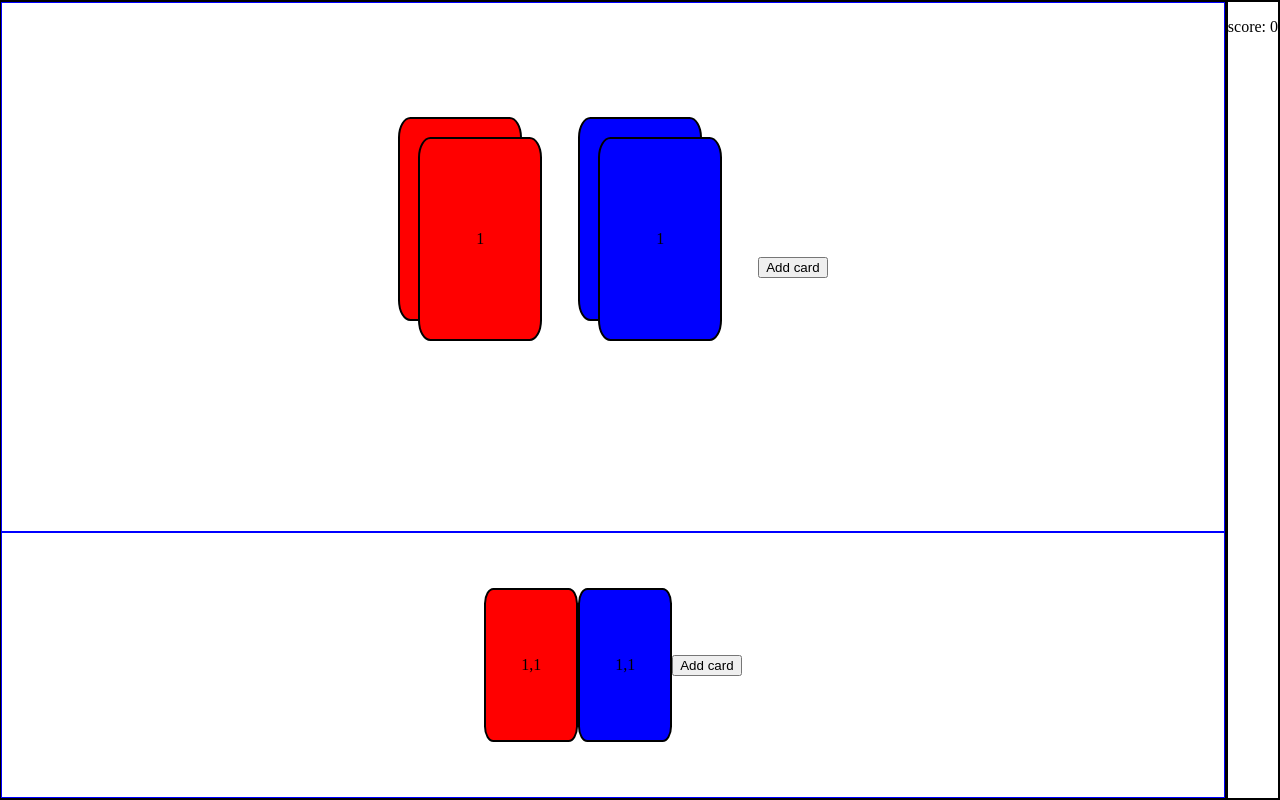
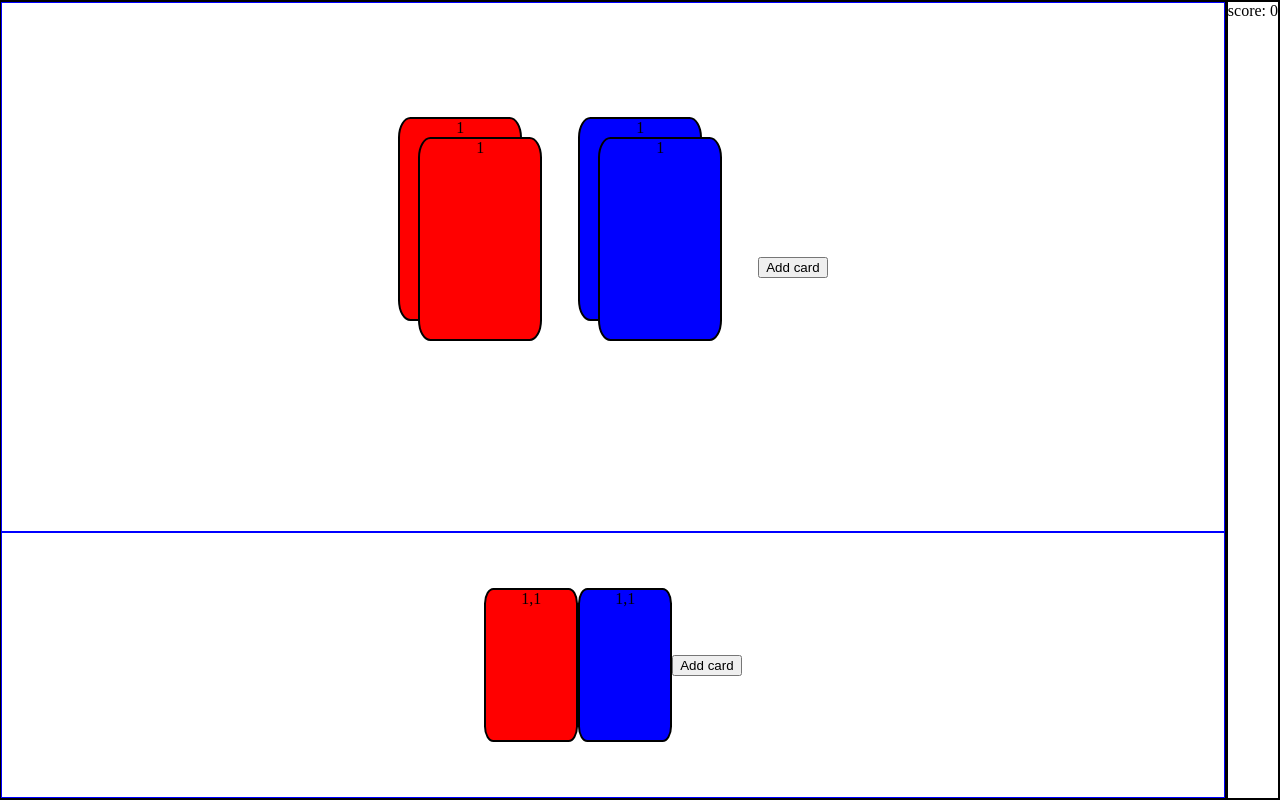
Before and after one commit to Djimovanberlo/stackin-paper, an Angular app: page / in a window 1280 px wide. Built offline with nearby package versions, Linux system fonts and the light colour scheme.

Commit message:
write down some basic gameplay rules

```diff
--- a/src/app/card-player/card-player.component.scss
+++ b/src/app/card-player/card-player.component.scss
@@ -3,5 +3,11 @@
     width: 90px;
     height: 150px;
     background-color: var(--card-colour);
+
+    p {
+      width: fit-content;
+      height: fit-content;
+      margin-inline: auto;
+    }
   }
 }
--- a/src/app/card-target/card-target.component.scss
+++ b/src/app/card-target/card-target.component.scss
@@ -3,5 +3,11 @@
     width: 120px;
     height: 200px;
     background-color: var(--card-colour);
+
+    p {
+      width: fit-content;
+      height: fit-content;
+      margin-inline: auto;
+    }
   }
 }
--- a/src/app/card/card.component.scss
+++ b/src/app/card/card.component.scss
@@ -2,5 +2,4 @@
   border: 2px solid black;
   border-radius: 10%;
   display: grid;
-  place-items: center;
 }
--- a/src/app/game.service.ts
+++ b/src/app/game.service.ts
@@ -27,6 +27,7 @@ export class GameService {
 
   public updateTargetCardsStacks(): void {
     const newTargetCard = this.generateRandomTargetCard();
+
     this.targetCardsStacks.update((stacks) => {
       let matchingStackFound = false;
 
@@ -59,9 +60,13 @@ export class GameService {
   }
 
   private generateRandomTargetCard(): CardTarget {
+    const colours = Object.values(GameColour);
+    const randomColour = colours[Math.floor(Math.random() * colours.length)];
+    const randomValue = Math.floor(Math.random() * 3) + 1; // 1-3
+
     return {
-      colour: GameColour.Red,
-      value: 1,
+      colour: randomColour,
+      value: randomValue,
     };
   }
 }
--- a/src/app/player-board/player-board.component.ts
+++ b/src/app/player-board/player-board.component.ts
@@ -10,7 +10,7 @@ import { GameService } from '../game.service';
 })
 export class PlayerBoardComponent {
   private gameService = inject(GameService);
-  updatePlayerCards = () => this.gameService.updatePlayerCards();
 
   readonly playerCards = computed(() => this.gameService.playerCards());
+  updatePlayerCards = () => this.gameService.updatePlayerCards();
 }
--- a/src/styles.scss
+++ b/src/styles.scss
@@ -10,3 +10,7 @@ app-root {
   width: 100%;
   height: 100%;
 }
+
+p {
+  margin: 0;
+}
```
Also changed, not shown: 1 other file (tests, documents, lock files or other folders).
